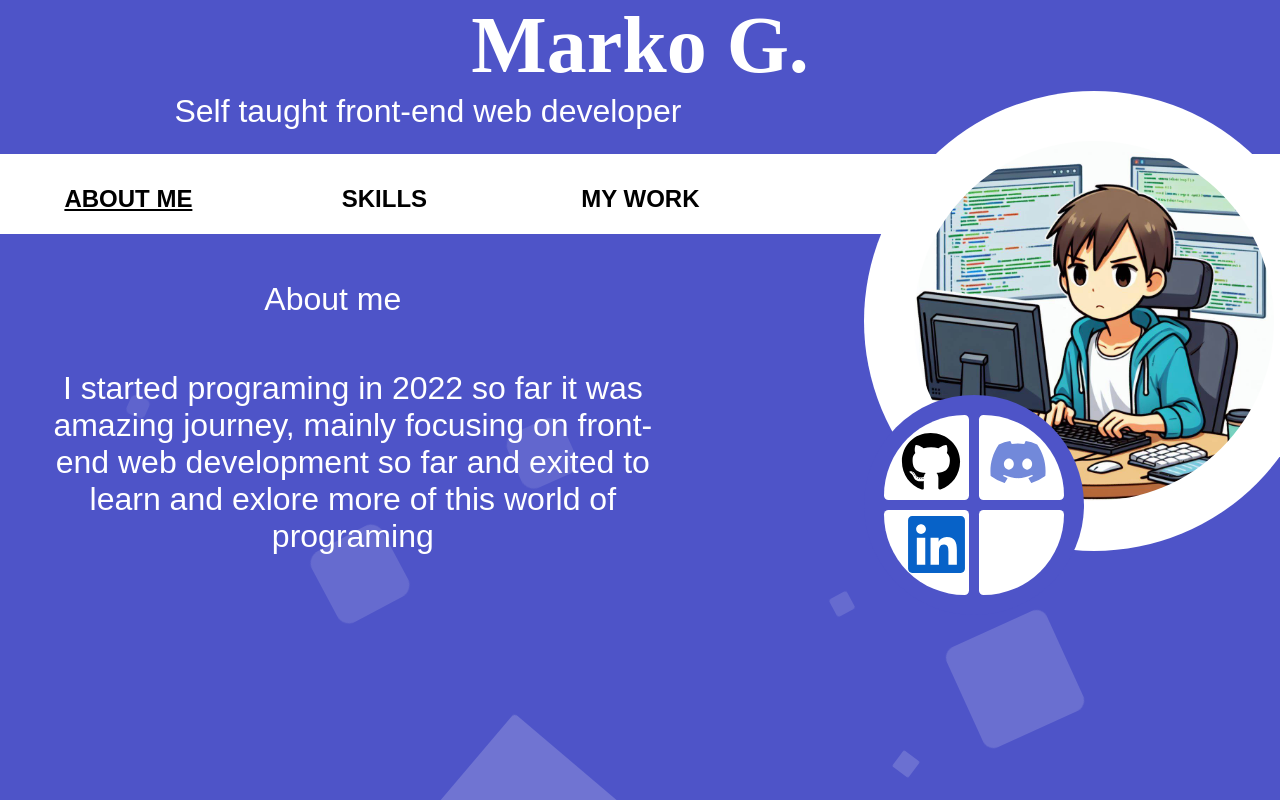
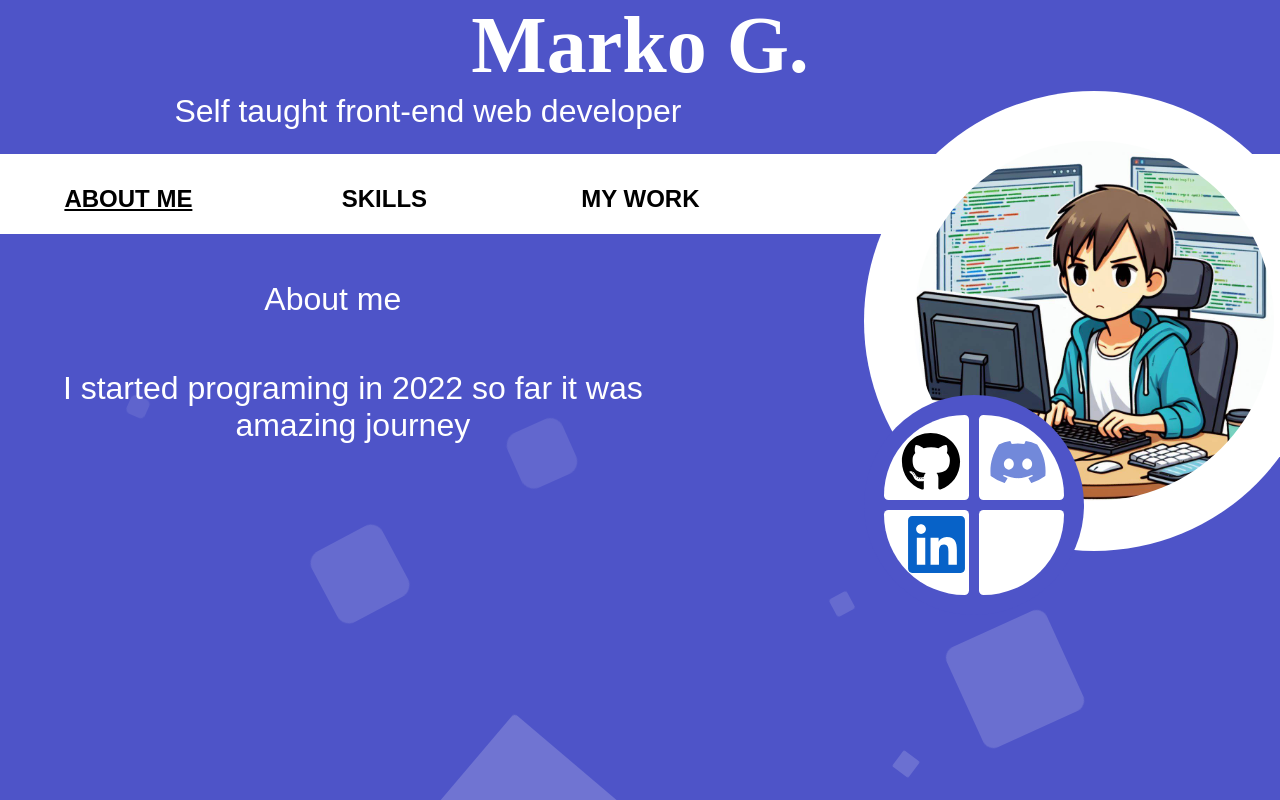
Before and after one commit to MreH66/Portfolio, a React (Vite) app: page / in a window 1280 px wide. Both pictures are taken after a click on the button "ABOUT ME". Built offline with nearby package versions, Linux system fonts and the light colour scheme; a web font is replaced by a local one.

Commit message:
updated text

```diff
--- a/src/components/mainComp/aboutMe/aboutMe.jsx
+++ b/src/components/mainComp/aboutMe/aboutMe.jsx
@@ -34,9 +34,7 @@ function AbouteMe({ infoType }) {
           <div className={c.mainDivOnlyText}>
             <p className={c.textFirst}>About me</p>
             <p className={c.textSecond}>
-              I started programing in 2022 so far it was amazing journey, mainly
-              focusing on front-end web development so far and exited to learn
-              and exlore more of this world of programing
+              I started programing in 2022 so far it was amazing journey
             </p>
           </div>
         </div>
```
